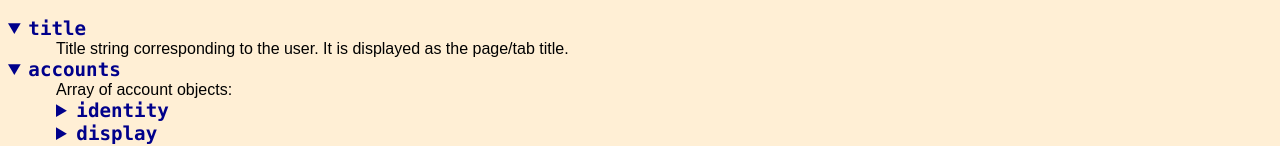
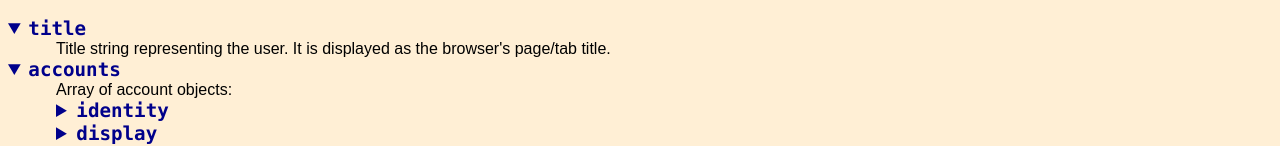
Before and after one commit to SAKryukov/storage-free-pass, a plain HTML site: page help.html in a window 1280 px wide. Shown: the part 1065-1211 px from the top of the page. Drawn offline with Linux system fonts and the light colour scheme.

Commit message:
Help: clarification

```diff
--- a/help.html
+++ b/help.html
@@ -61,7 +61,7 @@ const userData = () => {
 
 <details open="true">
     <summary>title</summary>
-    <p>Title string corresponding to the user. It is displayed as the page/tab title.</p>
+    <p>Title string representing the user. It is displayed as the browser's page/tab title.</p>
 </details>
 <details open="true">
     <summary>accounts</summary>
```
